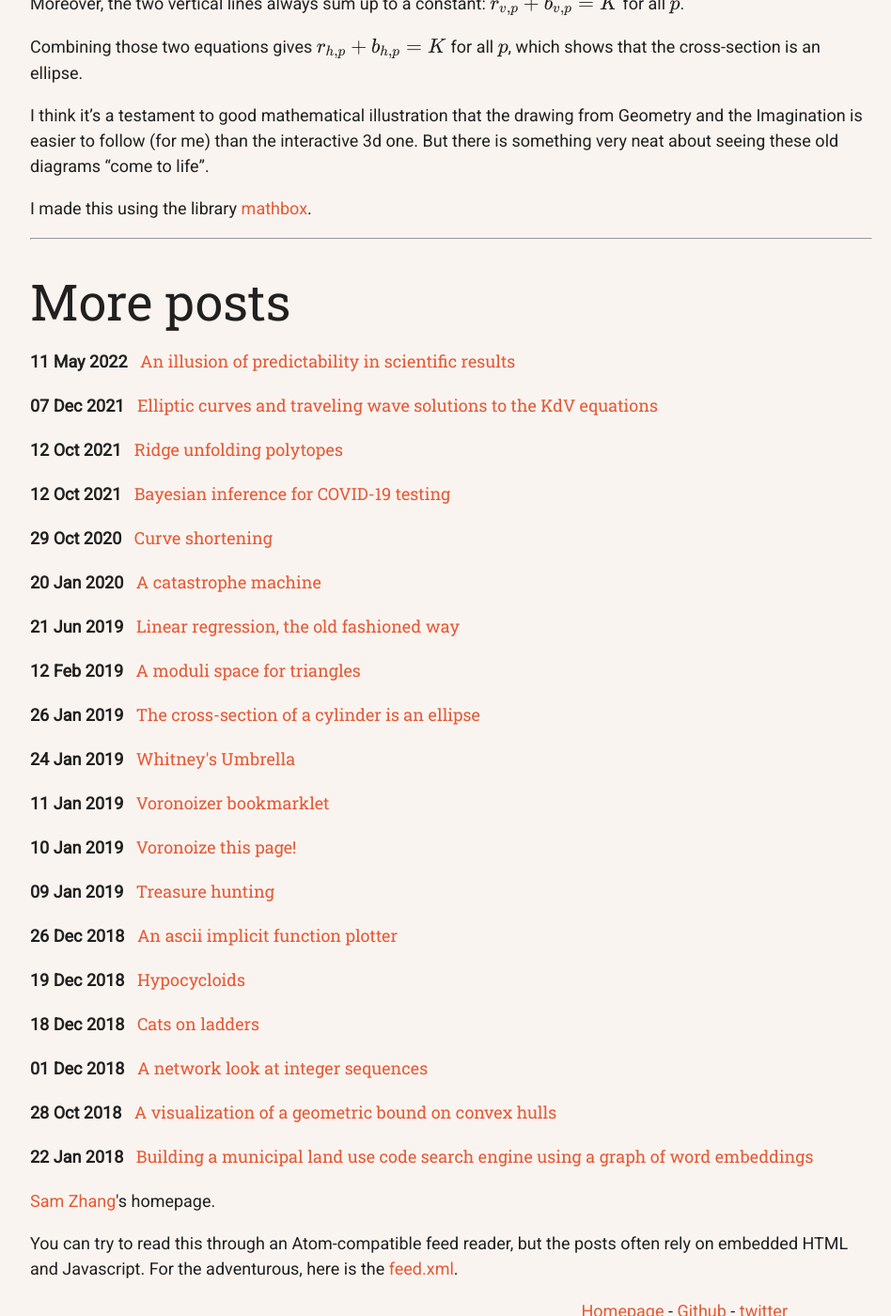
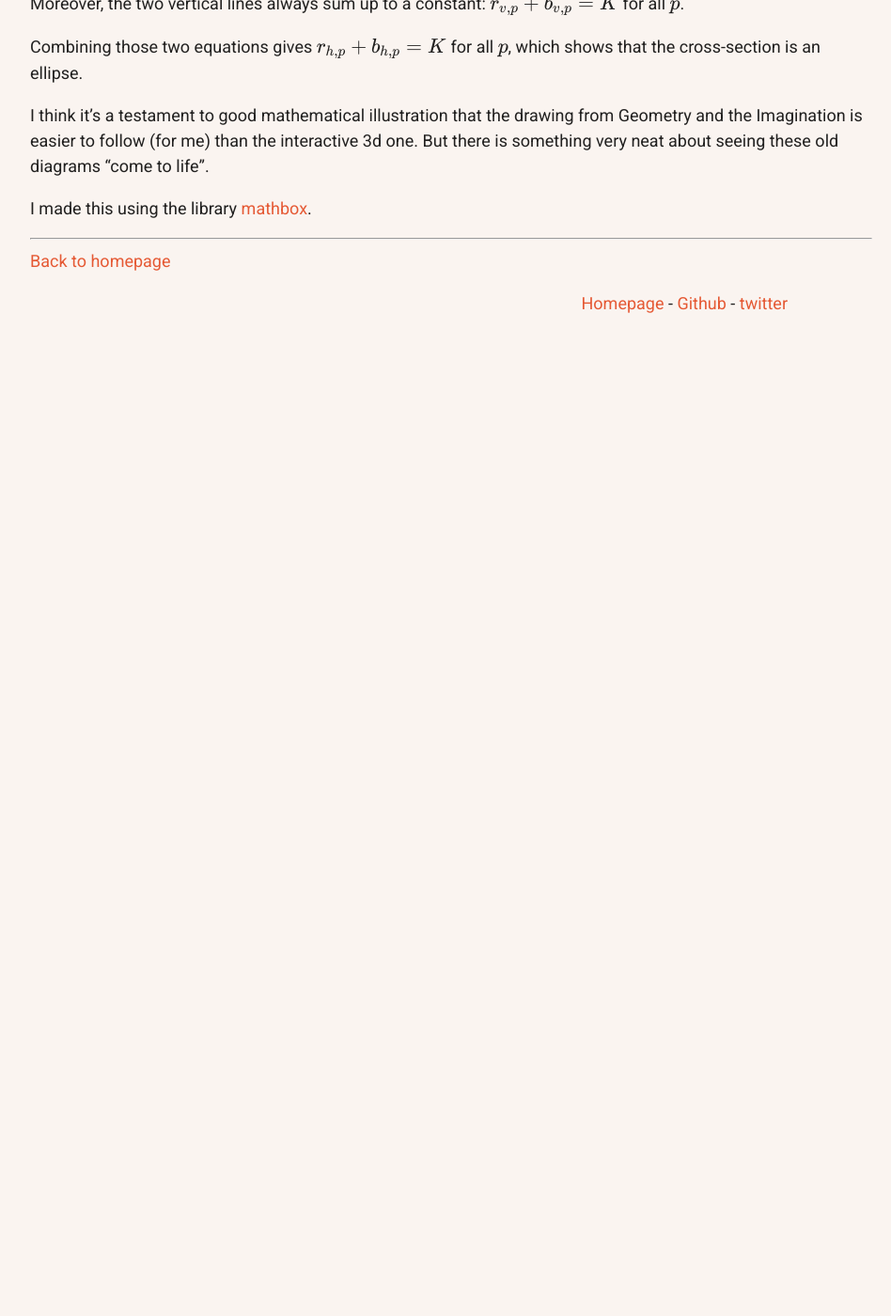
Before and after one commit to samzhang111/samzhang111.github.io, a Jekyll site: the page built from _posts/2019-01-26-cylinder-ellipse.md, in a window 1280 px wide and 1400 px high, scrolled down 1447 px. Shown: the whole window at 94% size, without its empty margins (160-1108 px from the left). Built offline with Jekyll 4.4.1, drawn with Linux system fonts in a browser that asks for light colours; nearby versions of some CDN libraries; a script that is not in the unit is left out; after the commit the page ends 1837 px from its top, so only the background shows below that; some of the changed text lies outside the part shown.

Commit message:
clean up cylinder post; footer

```diff
--- a/_includes/footer.html
+++ b/_includes/footer.html
@@ -1,26 +1,5 @@
-    <div class="vertical-section"><h2>More posts</h2>
-        <ul>
-            {% for post in site.posts %}
-        {% capture postyear %} {{ post.date | date: '%Y' }} {% endcapture %}
-        {% assign postyear = postyear | plus: 0 %}
-
-        {% if postyear > 2016 %}
-	    <li class="row">
-		    <span class="date">{{ post.date | date_to_string }}</span>
-		    <a class="title" href="{{ post.url }}">{{ post.title }}</a>
-	    </li>
-
-        {% endif %}
-
-            {% endfor %}
-        </ul>
-    </div>
-
 	<div content>
 
-        <a href="/">Sam Zhang</a>'s homepage.
+        <a href="/">Back to homepage</a>
 
-        <p>
-
-        You can try to read this through an Atom-compatible feed reader, but the posts often rely on embedded HTML and Javascript. For the adventurous, here is the <a href="/feed.xml">feed.xml</a>.
 	</div>
--- a/_posts/2019-01-26-cylinder-ellipse.md
+++ b/_posts/2019-01-26-cylinder-ellipse.md
@@ -13,13 +13,13 @@ styles:
     - "/css/mathbox.css"
 ---
 
-Here's an interactive WebGL-ification of the visual diagram that goes along with the proof of the elementary fact that the cross-section of a cylinder is an ellipse:
+Here's an interactive visual diagram to accompany the proof of the elementary fact that the cross-section of a cylinder is an ellipse:
 
 <div id="cylinder" style="width:600px;height:600px;margin-right:auto"></div>
 
 [Full screen version](/html/fullscreen/cylinder).
 
-I was inspired to make this when I saw the diagram below in [Geometry and the Imagination](https://www.maa.org/press/maa-reviews/geometry-and-the-imagination).
+I was inspired to make this when I saw this illustration in [Geometry and the Imagination](https://www.maa.org/press/maa-reviews/geometry-and-the-imagination).
 
 <img src="/images/hilbert-cylinder.png" align='right'/>
 
```
